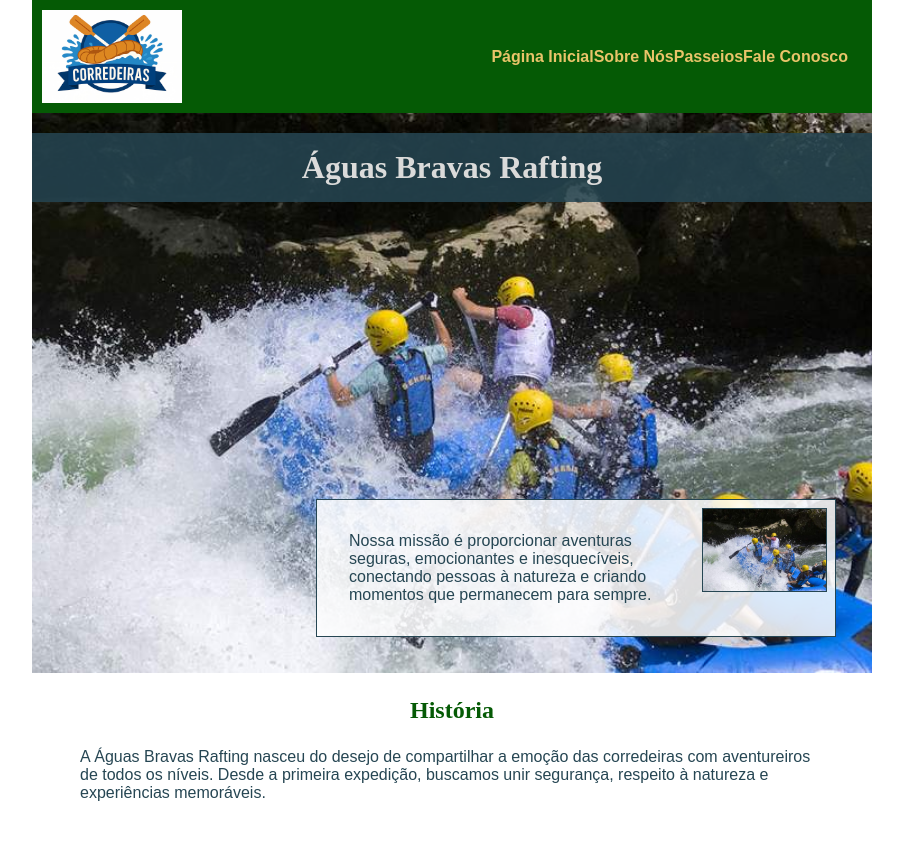
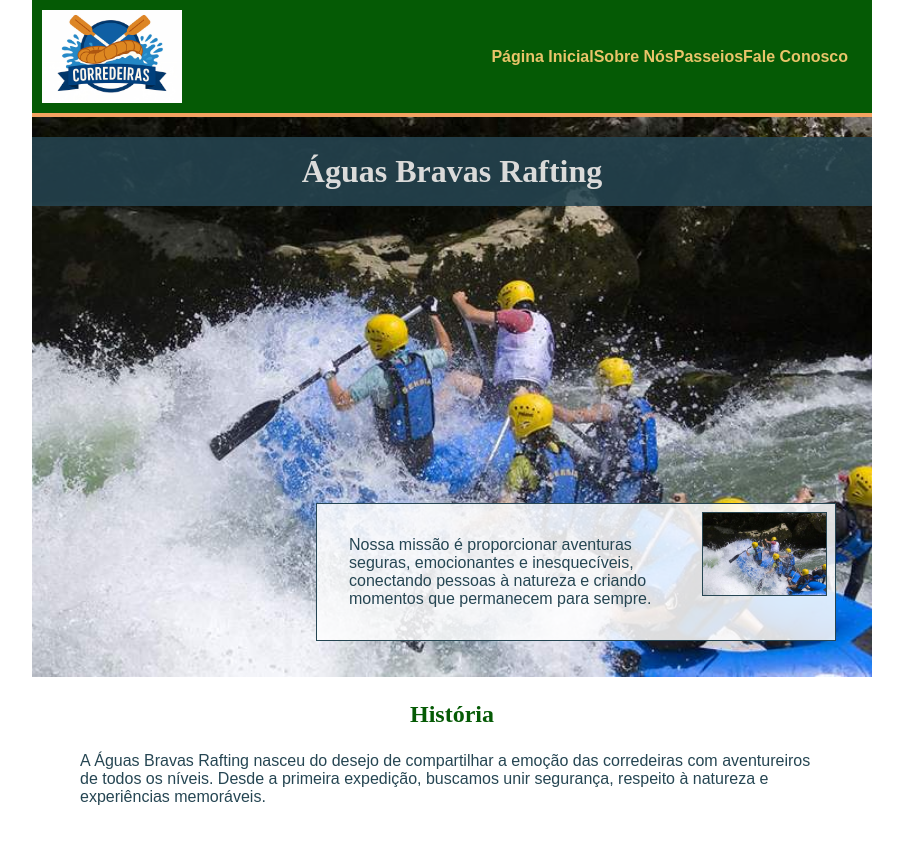
Before and after one commit to helamafcavalcante/wdd130, a plain HTML site: page wwr/sobre.html in a window 1280 px wide. Shown: the top 841 px of the page, without its empty margins (188-1091 px from the left). Drawn offline with Linux system fonts and the light colour scheme.

Commit message:
correção

```diff
--- a/wwr/estilos/rafting.css
+++ b/wwr/estilos/rafting.css
@@ -45,6 +45,7 @@ header {
   grid-template-columns: 160px 1fr;
   align-items: center;
   background-color: var(--cor-primaria);
+  border-bottom: 4px solid var(--cor-secundaria);
 }
 
 header img {
```
